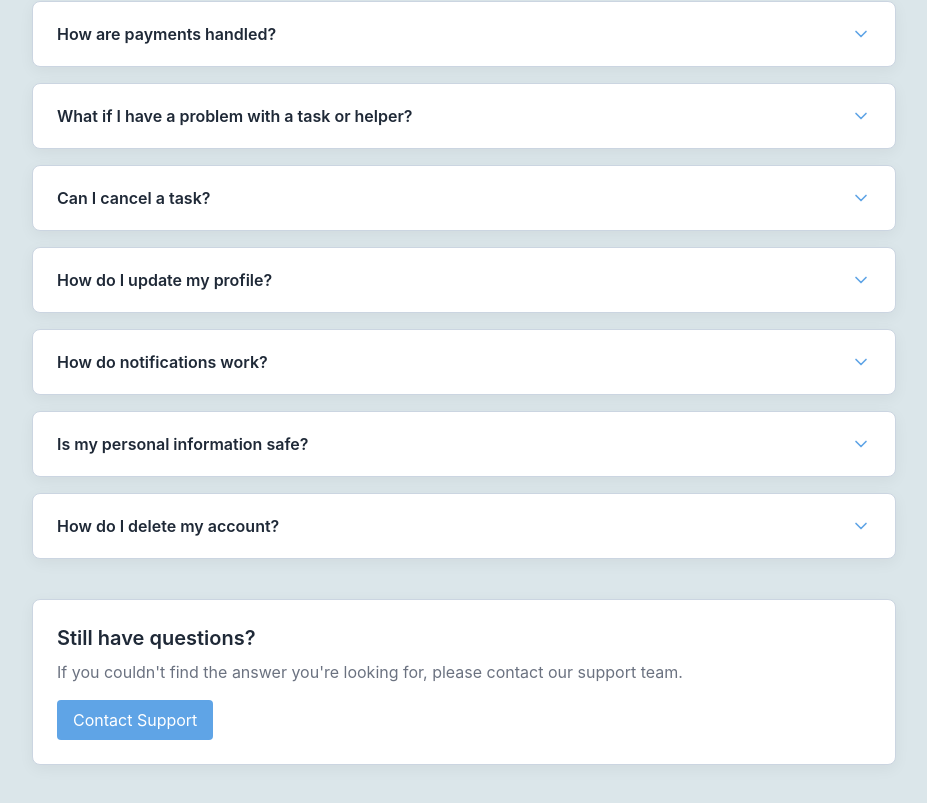
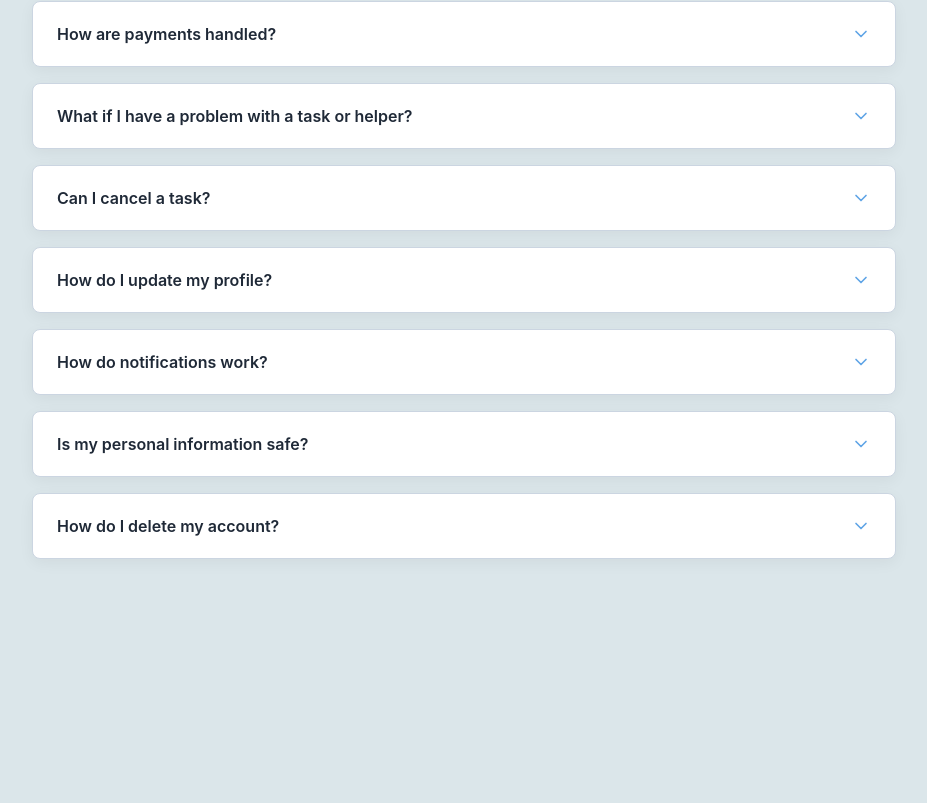
Before and after one commit to springboardmentor632/hirehelper_team_03, a React app in the folder frontend/: page /faq in a window 1280 px wide. Shown: the part 429-1232 px from the top of the page, without its empty margins (176-1103 px from the left). After the commit the page ends 1028 px from the top, so only its background shows below. Built offline with nearby package versions, Linux system fonts and the light colour scheme; the HTML template or start-up script is replaced by a standard one.

Commit message:
fixed the ui

```diff
--- a/frontend/src/pages/FAQ.jsx
+++ b/frontend/src/pages/FAQ.jsx
@@ -105,20 +105,6 @@ export default function FAQ() {
         </div>
 
         {/* Contact Support */}
-        <div className="mt-8 md:mt-10 p-4 md:p-6 bg-[var(--color-bg-card)] rounded-lg border border-[var(--color-border)] shadow-card">
-          <h2 className="text-lg md:text-xl font-semibold text-text-main mb-2">
-            Still have questions?
-          </h2>
-          <p className="text-sm md:text-base text-text-muted mb-4">
-            If you couldn't find the answer you're looking for, please contact our support team.
-          </p>
-          <button
-            onClick={() => navigate("/settings")}
-            className="px-4 py-2 bg-[var(--color-primary)] hover:bg-[var(--color-primary-hover)] text-white rounded text-sm md:text-base transition-colors"
-          >
-            Contact Support
-          </button>
-        </div>
       </div>
     </div>
   );
--- a/frontend/src/pages/Login.jsx
+++ b/frontend/src/pages/Login.jsx
@@ -2,7 +2,6 @@ import { useState, useEffect } from "react";
 import { useNavigate } from "react-router-dom";
 import { FaEnvelope, FaLock, FaEye, FaEyeSlash, FaUser } from "react-icons/fa";
 import AuthBackground from "../components/AuthBackground";
-import Footer from "../components/Footer";
 import axios from "axios";
 
 export default function Login() {
@@ -203,7 +202,6 @@ export default function Login() {
           </form>
         </div>
       </div>
-      <Footer />
     </div>
   );
 }
--- a/frontend/src/pages/Register.jsx
+++ b/frontend/src/pages/Register.jsx
@@ -17,7 +17,6 @@ import {
   FaBriefcase,
 } from "react-icons/fa";
 import AuthBackground from "../components/AuthBackground";
-import Footer from "../components/Footer";
 import { useToast } from "../components/Toast";
 
 export default function App() {
@@ -296,7 +295,6 @@ export default function App() {
           </form>
         </div>
       </div>
-      <Footer />
     </div>
   );
 }
--- a/frontend/src/pages/otp.jsx
+++ b/frontend/src/pages/otp.jsx
@@ -11,7 +11,6 @@ import {
   FaBriefcase,
 } from "react-icons/fa";
 import { useToast } from "../components/Toast";
-import Footer from "../components/Footer";
 
 export default function OTPVerification() {
   const toast = useToast();
@@ -370,7 +369,6 @@ export default function OTPVerification() {
           </form>
         </div>
       </div>
-      <Footer />
     </div>
   );
 }
```
